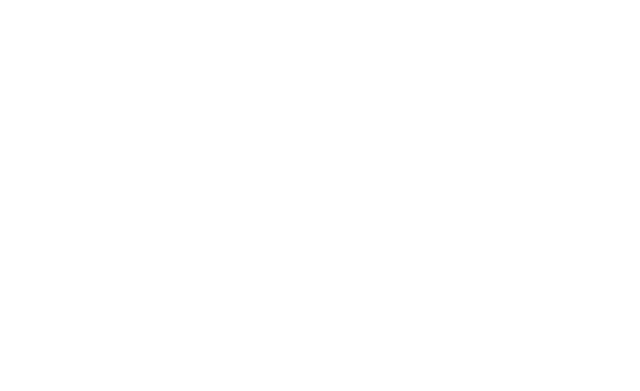
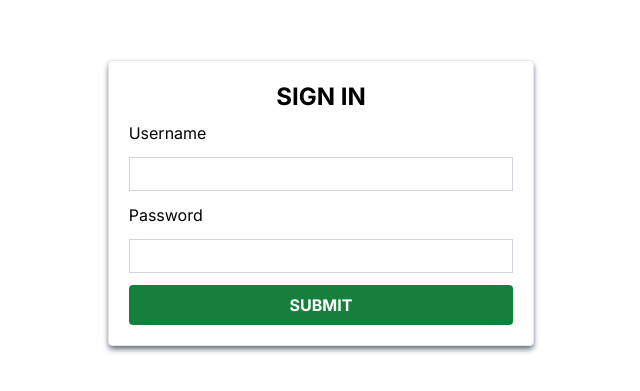
Before and after one commit to MrYious/Tech-Assessment, a Next.js app: page /account/login in a window 1280 px wide. Shown: the part 197-588 px from the top of the page, without its empty margins (319-959 px from the left). Built offline with nearby package versions, Linux system fonts and the light colour scheme.

Commit message:
add static layout for login

```diff
--- a/src/app/account/login/page.tsx
+++ b/src/app/account/login/page.tsx
@@ -1,8 +1,25 @@
+'use client'
 
 export default function Login() {
-  return (
-    <main>
-
-    </main>
-  );
+    return (
+        <main className="flex min-h-screen justify-center items-center">
+            {/* SIGNIN */}
+            <div className="flex flex-col p-5 gap-2 w-1/3 border-[1px] border-gray-200 rounded bg-white shadow-md shadow-gray-500">
+                <h1 className="text-center font-bold text-2xl">SIGN IN</h1>
+                <form onSubmit={()=>{}} className="flex flex-col gap-3">
+                    <label htmlFor="username">Username</label>
+                    <input type="text" name="username" id="username" required
+                        className="p-1 outline-none border-[1px] border-gray-300"
+                    />
+                    <label htmlFor="password">Password</label>
+                    <input type="password" name="password" id="password" required
+                        className="p-1 outline-none border-[1px] border-gray-300"
+                    />
+                    <button className="p-2 bg-green-700 rounded hover:bg-green-800 text-white font-bold">
+                        SUBMIT
+                    </button>
+                </form>
+            </div>
+        </main>
+    );
 }
```
